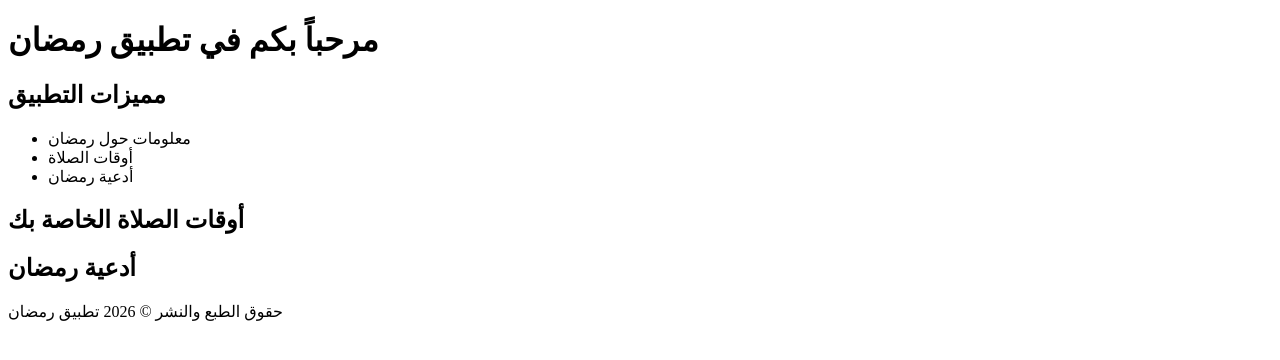
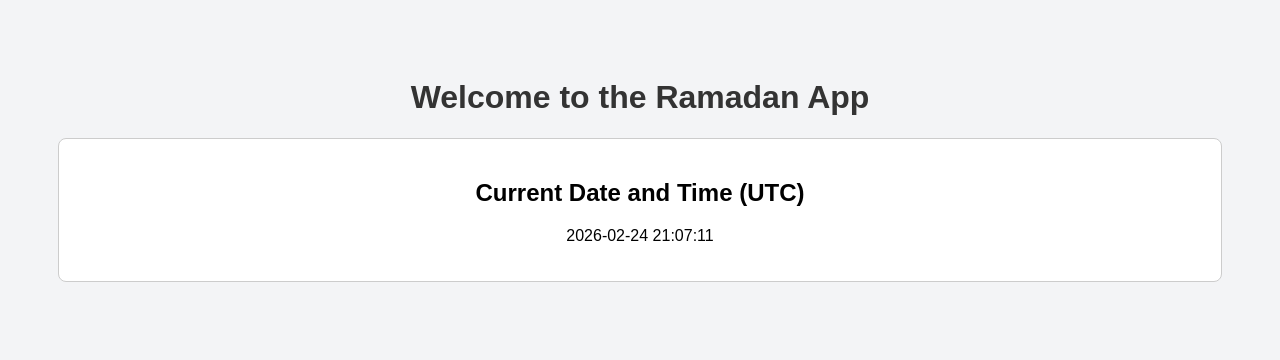
Before and after one commit to wjyh9513-hue/Wjyh2, a plain HTML site: page index.html in a window 1280 px wide. Drawn offline with Linux system fonts and the light colour scheme.

```diff
--- a/index.html
+++ b/index.html
@@ -1,40 +1,47 @@
 <!DOCTYPE html>
-<html lang="ar">
+<html lang="en">
 <head>
     <meta charset="UTF-8">
     <meta name="viewport" content="width=device-width, initial-scale=1.0">
-    <link rel="stylesheet" href="styles.css">
-    <title>تطبيق رمضان</title>
+    <title>Ramadan App</title>
+    <style>
+        body {
+            font-family: Arial, sans-serif;
+            background-color: #f3f4f6;
+            text-align: center;
+            padding: 50px;
+        }
+        h1 {
+            color: #333;
+        }
+        .ramadan-info {
+            margin-top: 20px;
+            padding: 20px;
+            border: 1px solid #ccc;
+            background-color: #fff;
+            border-radius: 8px;
+        }
+    </style>
 </head>
 <body>
-    <header>
-        <h1>مرحباً بكم في تطبيق رمضان</h1>
-    </header>
-    <main>
-        <section>
-            <h2>مميزات التطبيق</h2>
-            <ul>
-                <li>معلومات حول رمضان</li>
-                <li>أوقات الصلاة</li>
-                <li>أدعية رمضان</li>
-            </ul>
-        </section>
-        <section>
-            <h2>أوقات الصلاة الخاصة بك</h2>
-            <div id="prayer-times">
-                <!-- Prayer times will be populated here -->
-            </div>
-        </section>
-        <section>
-            <h2>أدعية رمضان</h2>
-            <div id="duas">
-                <!-- Ramadan duas will be shown here -->
-            </div>
-        </section>
-    </main>
-    <footer>
-        <p>حقوق الطبع والنشر &copy; 2026 تطبيق رمضان</p>
-    </footer>
-    <script src="script.js"></script>
+
+    <h1>Welcome to the Ramadan App</h1>
+    <div class="ramadan-info">
+        <h2>Current Date and Time (UTC)</h2>
+        <p id="current-date-time"></p>
+    </div>
+
+    <script>
+        function updateDateTime() {
+            const now = new Date();
+            const utcDateTime = now.toISOString().slice(0, 19).replace('T', ' ');
+            document.getElementById('current-date-time').innerText = utcDateTime;
+        }
+        // Update time every second
+        setInterval(updateDateTime, 1000);
+        // Initialize on load
+        updateDateTime();
+    </script>
+
 </body>
 </html>
```
